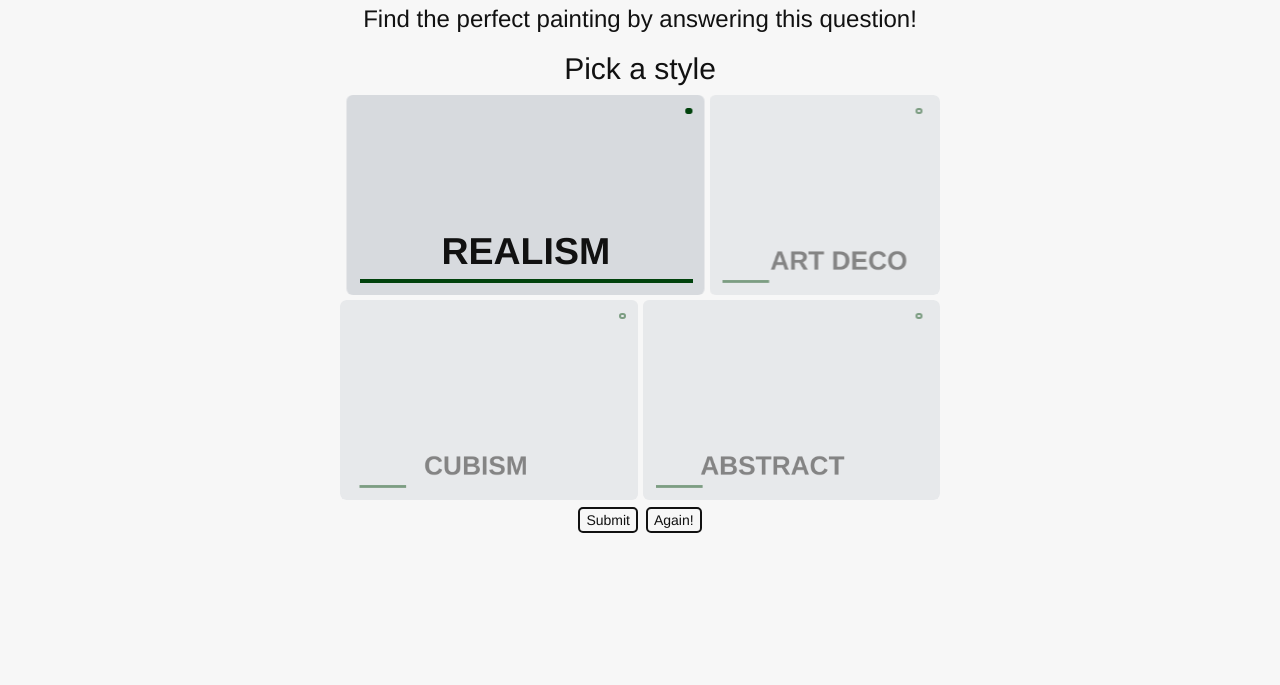
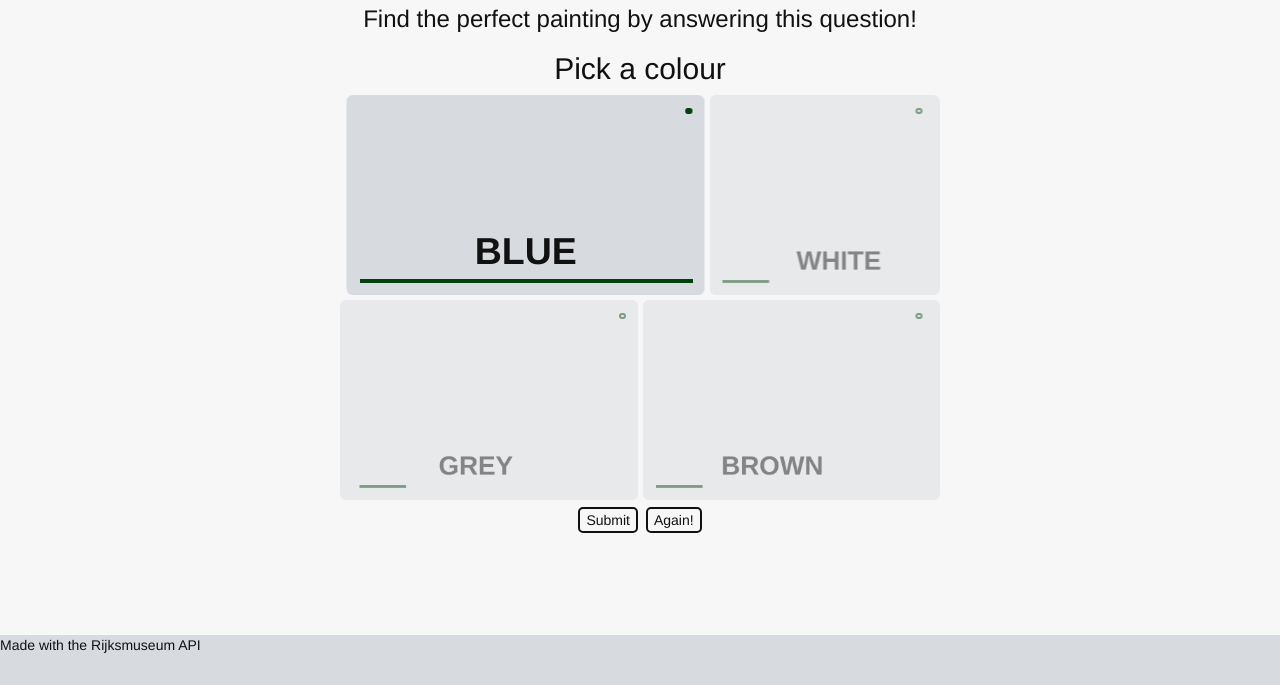
Before and after one commit to didemertens/painting, a Django app: page / in a window 1280 px wide. Shown: the part 328-1013 px from the top of the page. Before the commit the page ends 861 px from the top, so only its background shows below. Run offline with Django 3.2, Linux system fonts and the light colour scheme; data that the repository does not hold is empty; some libraries are stand-ins or nearby versions.

Commit message:
added footer

```diff
--- a/static/css/base.css
+++ b/static/css/base.css
@@ -324,6 +324,26 @@ button {
   height: 500px;
 }
 
+#footer {
+  margin-bottom: 0;
+  margin-top: 100px;
+  background-color: #d7dade;
+  height: 50px;
+}
+
+#rijks-API {
+  text-decoration: none;
+  margin-top: 100px;
+}
+#rijks-API:hover {
+  border-bottom: 2px solid #01420c;
+  color: black;
+}
+
+#footer-API {
+  text-align: left;
+}
+
 body {
   background-color: #F7F7F7;
   color: #111;
--- a/static/scss/base.scss
+++ b/static/scss/base.scss
@@ -2,6 +2,7 @@
 @import "toggler.scss";
 @import "quiz.scss";
 @import "paintings.scss";
+@import "footer.scss";
 
 body {
   background-color: $light-color;
--- /dev/null
+++ b/static/scss/footer.scss
@@ -0,0 +1,19 @@
+#footer{
+  margin-bottom: 0;
+  margin-top: 100px;
+  background-color: #d7dade;
+  height: 50px;
+}
+
+#rijks-API{
+  text-decoration: none;
+  margin-top: 100px;
+  &:hover {
+    border-bottom: 2px solid #01420c;
+    color: black;
+  }
+}
+
+#footer-API{
+  text-align: left;
+}
--- a/templates/home.html
+++ b/templates/home.html
@@ -36,7 +36,7 @@
 
   <form id="quiz">
     <!-- Question 1 -->
-    <h2>Pick a style</h2>
+    <h2>Pick a colour</h2>
     <!-- Here are the choices for the first question.-->
 
 <div class="option-group">
@@ -48,14 +48,14 @@
     <label class="option" for="option-1">
       <span class="option__indicator"></span>
       <span class="option__label">
-        Realism
+        Blue
       </span>
     </label>
 
     <label class="option" for="option-2">
       <span class="option__indicator"></span>
       <span class="option__label">
-        Art Deco
+        White
       </span>
     </label>
 
@@ -70,14 +70,14 @@
     <label class="option" for="option-3">
       <span class="option__indicator"></span>
       <span class="option__label">
-        Cubism
+        Grey
       </span>
     </label>
 
     <label class="option" for="option-4">
       <span class="option__indicator"></span>
       <span class="option__label">
-        Abstract
+        Brown
       </span>
     </label>
 
@@ -100,6 +100,10 @@
   {% endfor %}
 </div>
 
+<div id="footer">
+  <p id="footer-API">Made with the <a id="rijks-API" href="https://www.rijksmuseum.nl/en/api">Rijksmuseum API</a></p>
+</div>
+
 <script src="static/js/toggle.js"></script>
 <script src="static/js/quiz.js"></script>
 {% endblock body %}
```
Also changed, not shown: static/css/footer.css (added, +21 -0 lines), 2 other files.
